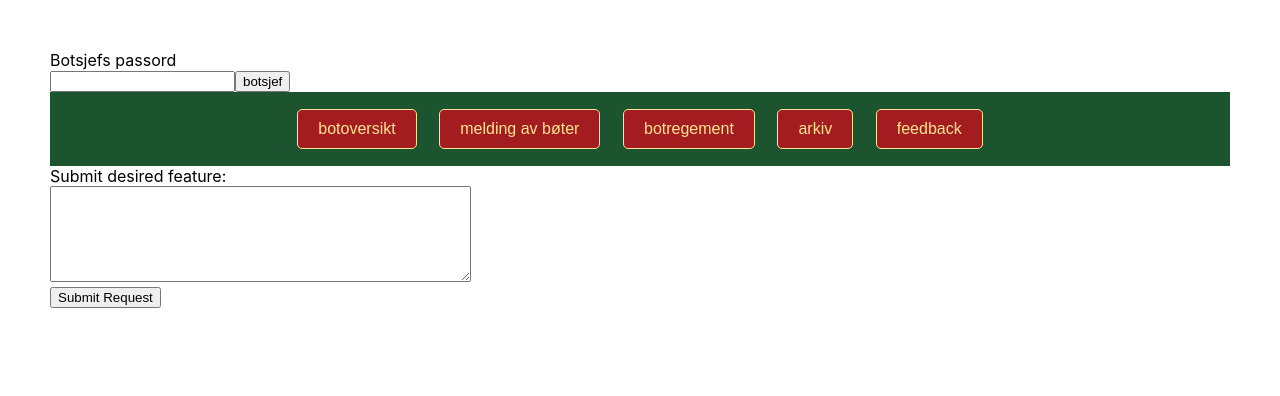
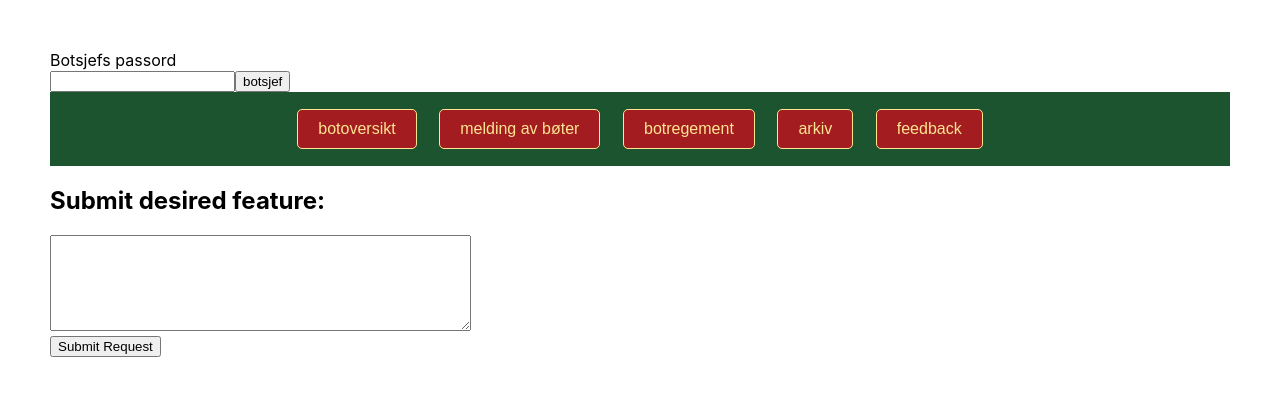
Before and after one commit to haraldpaaske/botsystem, a React (Create React App) app: page /request in a window 1280 px wide. Shown: the top 396 px of the page. Built offline with nearby package versions, Linux system fonts and the light colour scheme; no server answers; the database is empty.

Commit message:
Update BugReport.js

```diff
--- a/src/components/bug_report/BugReport.js
+++ b/src/components/bug_report/BugReport.js
@@ -43,8 +43,7 @@ const BugReport = () => {
     <>
       <form onSubmit={handleSubmit}>
         <label>
-          Submit desired feature:
-          <br />
+          <h2>Submit desired feature:</h2>
           <textarea
             value={inputText}
             onChange={(e) => setInputText(e.target.value)}
```
